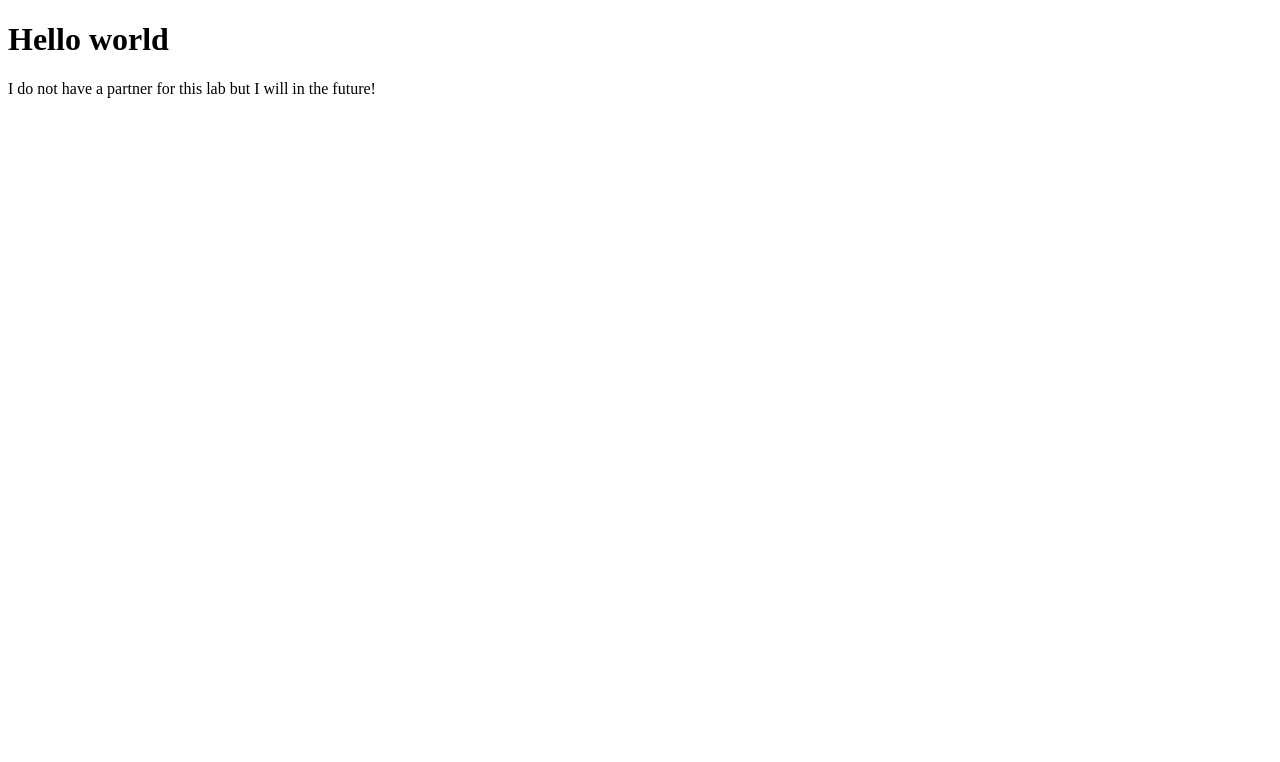
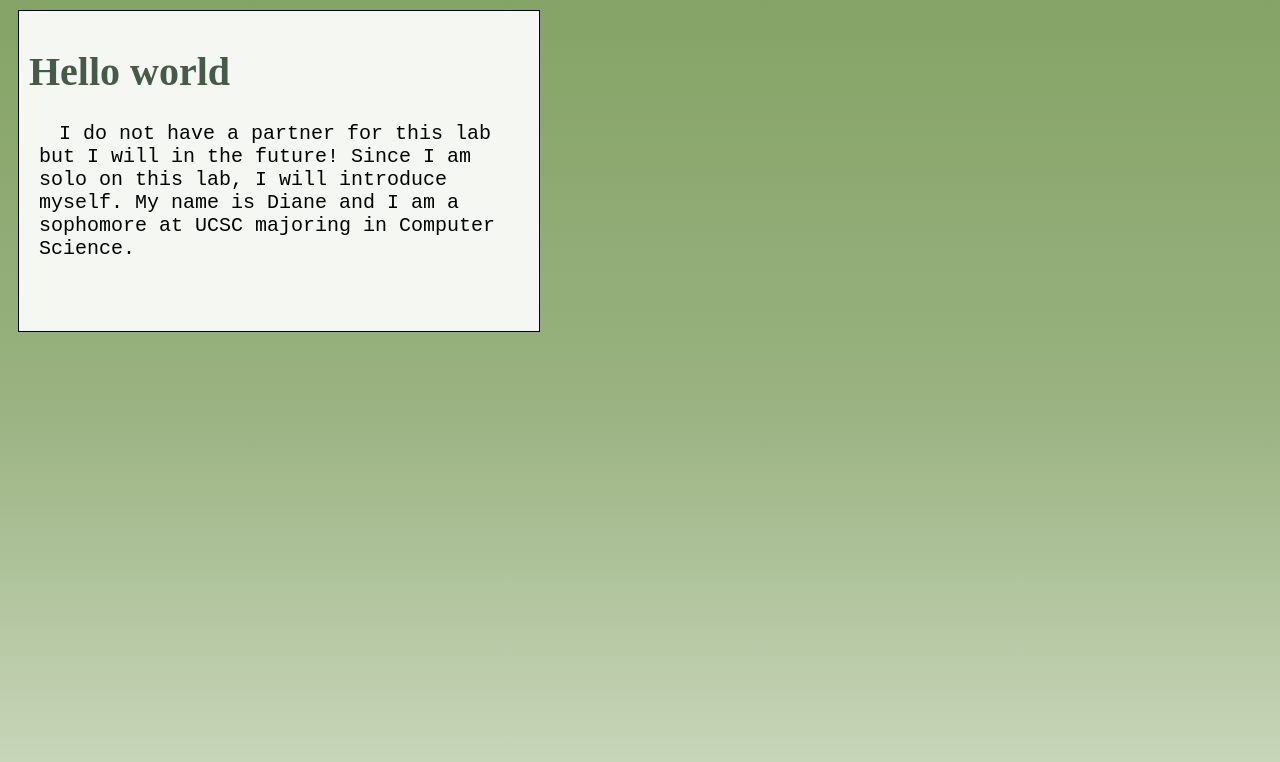
Before and after one commit to dianee0/art101, a plain HTML site: page lab2/index.html in a window 1280 px wide. Drawn offline with Linux system fonts and the light colour scheme.

Commit message:
uploading lab2 website

```diff
--- a/lab2/css/lab.css
+++ b/lab2/css/lab.css
@@ -1,9 +1,32 @@
 /* Here we can set styles for this lab page that we don't want to effect others pages */
 
 /* the period in a CSS selector selects an element by class, e.g., class="minor-section" */
-.minor-section {
-    padding: 10px;
-    margin-bottom: 10px;
-    border: solid 1px #888;
-    background-color: #DDD8C4;
-  }
+html{  background: #C4D7F1;
+  background: #85A366;
+  background: -moz-linear-gradient(top, #85A366 0%, #99B280 50%, #CCD9BF 100%);
+  background: -webkit-linear-gradient(top, #85A366 0%, #99B280 50%, #CCD9BF 100%);
+  background: linear-gradient(to bottom, #85A366 0%, #99B280 50%, #CCD9BF 100%);
+  min-height: 100%;
+}
+
+
+h1 {
+  color: #455a47;
+  font-size: 200%;
+}
+
+p {
+  font-family: 'Courier New', Courier, monospace;
+  text-indent: 20px;
+  margin-left: 10px;
+}
+
+#content{
+  background: #f5f7f2;
+  width: 500px;
+  min-height: 300px;
+  padding: 10px;
+  margin: 10px;
+  border: solid 1px;
+  font-size: 20px;
+}
--- a/lab2/index.html
+++ b/lab2/index.html
@@ -3,12 +3,15 @@
 	<head>
 		<meta charset="utf-8">
 		<title>Lab 2 - My First HTML</title>
+		<link rel="stylesheet" href="../lab2/css/lab.css">
 	</head>
 	<body>
 		<div id="content">
 			<h1>Hello world</h1>
 
-			<p>I do not have a partner for this lab but I will in the future!</p>
+			<p>I do not have a partner for this lab but I will in the future! Since I am solo on this lab, I will introduce myself. My name is Diane
+				and I am a sophomore at UCSC majoring in Computer Science.
+			</p>
 		</div>
 	</body>
 </html>
```
